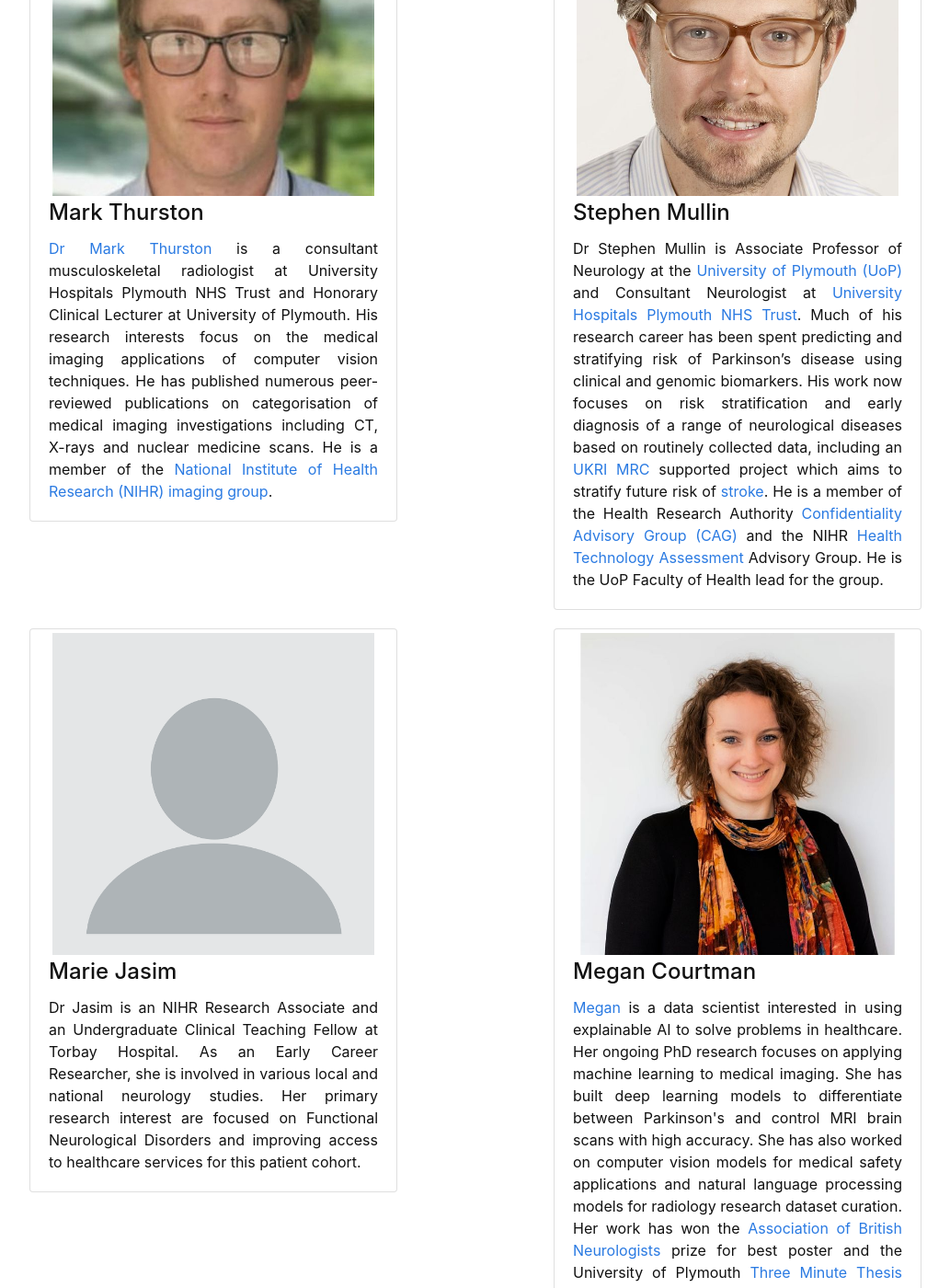
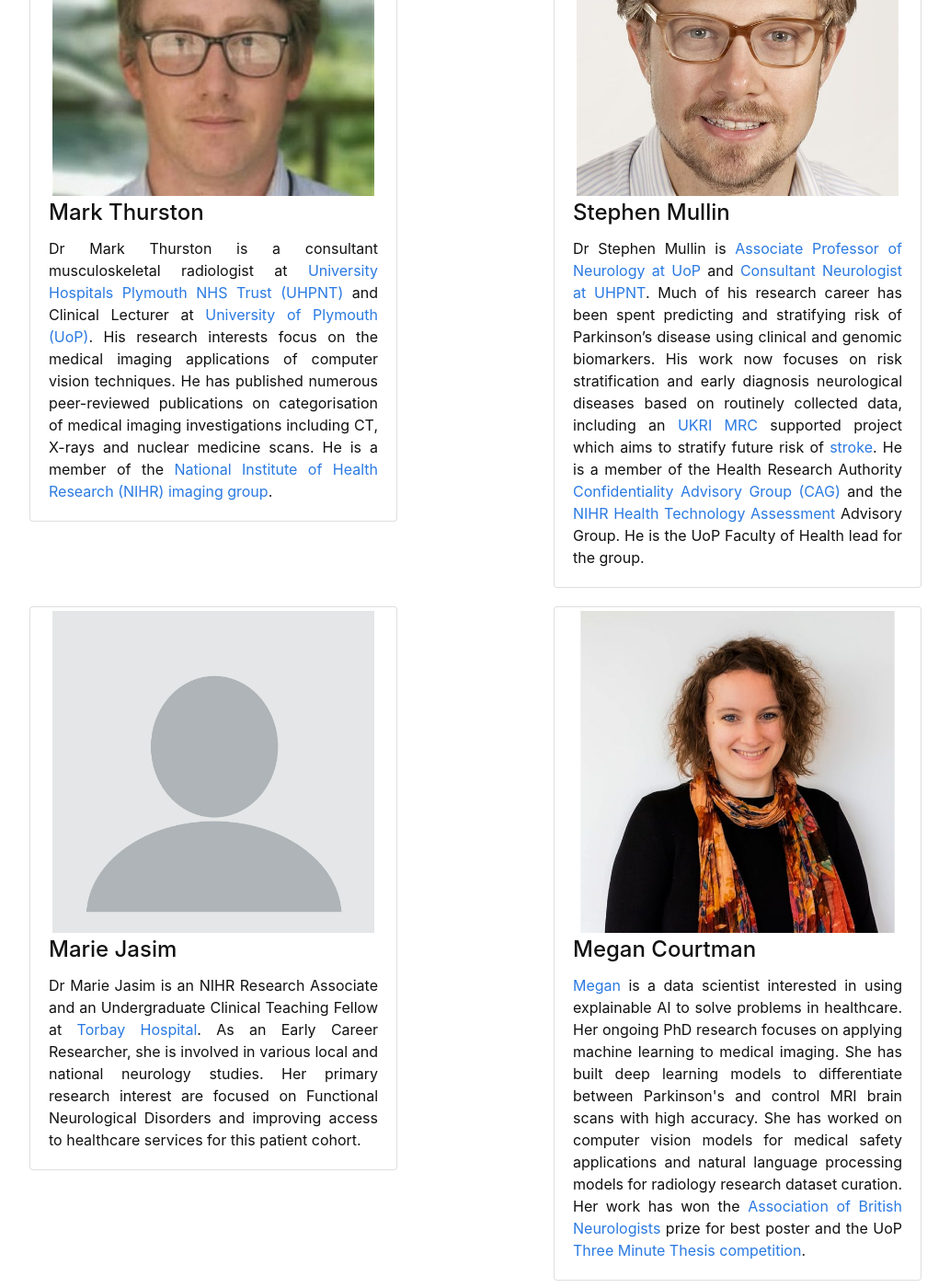
Before and after one commit to sustainsw/sustainsw.github.io, a Jekyll site: the page built from pages/people.md, in a window 1280 px wide and 1400 px high, scrolled down 336 px. Shown: the whole window at 92% size, without its empty margins (53-1086 px from the left). Built offline with Jekyll 4.4.1, drawn with Linux system fonts in a browser that asks for light colours; some of the changed text lies outside the part shown.

Commit message:
Proof read bios

```diff
--- a/pages/people.md
+++ b/pages/people.md
@@ -8,49 +8,50 @@ nav_order: 3
 <div class="container custom-container">
     <div class="row">
         {% capture intro_mark_thurston %}
-        <a href="https://www.plymouth.ac.uk/staff/mark-thurston">Dr Mark
-        Thurston</a> is a consultant musculoskeletal radiologist at University
-        Hospitals Plymouth NHS Trust and Honorary Clinical Lecturer at
-        University of Plymouth. His research interests focus on the medical
-        imaging applications of computer vision techniques. He has published
-        numerous peer-reviewed publications on categorisation of medical
-        imaging investigations including CT, X-rays and nuclear medicine scans.
-        He is a member of the <a
+        Dr Mark Thurston is a consultant musculoskeletal radiologist at <a
+        href="https://www.plymouthhospitals.nhs.uk/imaging">University
+        Hospitals Plymouth NHS Trust (UHPNT)</a> and Clinical Lecturer at <a
+        href="https://www.plymouth.ac.uk/staff/mark-thurston">University of
+        Plymouth (UoP)</a>. His research interests focus on the medical imaging
+        applications of computer vision techniques. He has published numerous
+        peer-reviewed publications on categorisation of medical imaging
+        investigations including CT, X-rays and nuclear medicine scans. He is a
+        member of the <a
         href="https://www.nihr.ac.uk/explore-nihr/innovation-areas/imaging.htm">National
         Institute of Health Research (NIHR) imaging group</a>.
         {% endcapture %}
         {% include person.html name="Mark Thurston" image="/assets/img/Mark_Thurston.jpg" introduction=intro_mark_thurston %}
 
         {% capture intro_stephen_mullin %}
-        Dr Stephen Mullin is Associate Professor of Neurology at the <a
-        href="https://www.plymouth.ac.uk/staff/stephen-mullin">University of
-        Plymouth (UoP)</a> and Consultant Neurologist at <a
-        href="https://www.plymouthhospitals.nhs.uk/neurology">University
-        Hospitals Plymouth NHS Trust</a>. Much of his research career has been
-        spent predicting and stratifying risk of Parkinson’s disease using
-        clinical and genomic biomarkers. His work now focuses on risk
-        stratification and early diagnosis of a range of neurological diseases
-        based on routinely collected data, including an <a
-        href="https://www.ukri.org/councils/mrc/">UKRI MRC</a> supported
-        project which aims to stratify future risk of <a
+        Dr Stephen Mullin is <a
+        href="https://www.plymouth.ac.uk/staff/stephen-mullin">Associate
+        Professor of Neurology at UoP</a> and <a
+        href="https://www.plymouthhospitals.nhs.uk/neurology">Consultant
+        Neurologist at UHPNT</a>. Much of his research career has been spent
+        predicting and stratifying risk of Parkinson’s disease using clinical
+        and genomic biomarkers. His work now focuses on risk stratification and
+        early diagnosis neurological diseases based on routinely collected
+        data, including an <a href="https://www.ukri.org/councils/mrc/">UKRI
+        MRC</a> supported project which aims to stratify future risk of <a
         href="https://plymouth-neuroimaging.github.io/projects/2023/10/11/stroke.html">stroke</a>.
         He is a member of the Health Research Authority <a
         href="https://www.hra.nhs.uk/about-us/committees-and-services/confidentiality-advisory-group/">Confidentiality
-        Advisory Group (CAG)</a> and the NIHR <a
-        href="https://www.nihr.ac.uk/explore-nihr/funding-programmes/health-technology-assessment.htm">Health
-        Technology Assessment</a>  Advisory Group. He is the UoP Faculty of
-        Health lead for the group.
+        Advisory Group (CAG)</a> and the <a
+        href="https://www.nihr.ac.uk/explore-nihr/funding-programmes/health-technology-assessment.htm">NIHR
+        Health Technology Assessment</a> Advisory Group. He is the UoP Faculty
+        of Health lead for the group.
         {% endcapture %}
         {% include person.html name="Stephen Mullin" image="/assets/img/Stephen_Mullin.jpg"
         introduction=intro_stephen_mullin %}
 
         {% capture intro_marie_jasim %}
-        Dr Jasim is an NIHR Research Associate and an Undergraduate Clinical
-        Teaching Fellow at Torbay Hospital. As an Early Career Researcher, she
-        is involved in various local and national neurology studies. Her
-        primary research interest are focused on Functional Neurological
-        Disorders and improving access to healthcare services for this patient
-        cohort.
+        Dr Marie Jasim is an NIHR Research Associate and an Undergraduate
+        Clinical Teaching Fellow at <a
+        href="https://www.torbayandsouthdevon.nhs.uk/visiting-us/torbay-hospital/">Torbay
+        Hospital</a>. As an Early Career Researcher, she is involved in various
+        local and national neurology studies. Her primary research interest are
+        focused on Functional Neurological Disorders and improving access to
+        healthcare services for this patient cohort.
         {% endcapture %}
         {% include person.html name="Marie Jasim" image="/assets/img/blank_profile.png"
         introduction=intro_marie_jasim %}
@@ -61,11 +62,11 @@ nav_order: 3
         in healthcare. Her ongoing PhD research focuses on applying machine
         learning to medical imaging. She has built deep learning models to
         differentiate between Parkinson's and control MRI brain scans with high
-        accuracy. She has also worked on computer vision models for medical
-        safety applications and natural language processing models for
-        radiology research dataset curation. Her work has won the <a
+        accuracy. She has worked on computer vision models for medical safety
+        applications and natural language processing models for radiology
+        research dataset curation. Her work has won the <a
         href="https://www.theabn.org/">Association of British Neurologists</a>
-        prize for best poster and the University of Plymouth <a
+        prize for best poster and the UoP <a
         href="https://www.plymouth.ac.uk/student-life/your-studies/research-degrees/doctoral-college/researcher-development-programme/three-minute-thesis-competition">Three
         Minute Thesis competition</a>.
         {% endcapture %}
@@ -122,16 +124,16 @@ nav_order: 3
 
 
         {% capture intro_damjan_veljanoski %}
-        Mr Damjan Veljanoski AFHEA BSc (Hons) MBBS MRCS is an NIHR Academic
-        Clinical Fellow at the University of Plymouth and Specialty Trainee
-        (NTN) in Neurosurgery at the South West Neurosurgery Centre in
-        Plymouth. He is developing a radiomics pipeline that applies machine
-        learning techniques to the pre-operative MRI scans of patients with
-        brain tumours. Predict the biological tumour characteristics from
-        imaging has the potential to risk-stratify patients and guide treatment
-        decisions. He has completed an MSc module in Advanced Machine Learning
-        and has attended a leading, international radiomics workshop. He is
-        enthusiastic to foster research collaborations.
+        <a href="https://plymouth.ac.uk/staff/damjan-veljanoski">Mr Damjan
+        Veljanoski AFHEA BSc (Hons) MBBS MRCS</a> is an NIHR Academic Clinical
+        Fellow at the UoP and Specialty Trainee (NTN) in Neurosurgery at the
+        UHPNT South West Neurosurgery Centre. He is developing a radiomics
+        pipeline that applies machine learning techniques to the pre-operative
+        MRI scans of patients with brain tumours. Predicting the biological
+        tumour characteristics from imaging has the potential to risk-stratify
+        patients and guide treatment decisions. He has completed an MSc module
+        in Advanced Machine Learning and has attended a leading, international
+        radiomics workshop.
         {% endcapture %}
         {% include person.html name="Damjan Veljanoski" image="/assets/img/Damjan_Veljanoski.jpg"
         introduction=intro_damjan_veljanoski %}
```
Also changed, not shown: other parts of pages/people.md (+5 -4 lines).
